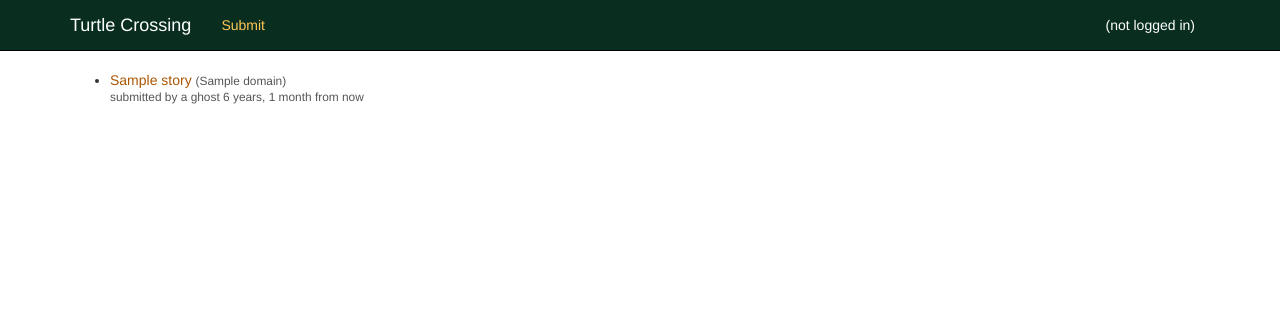
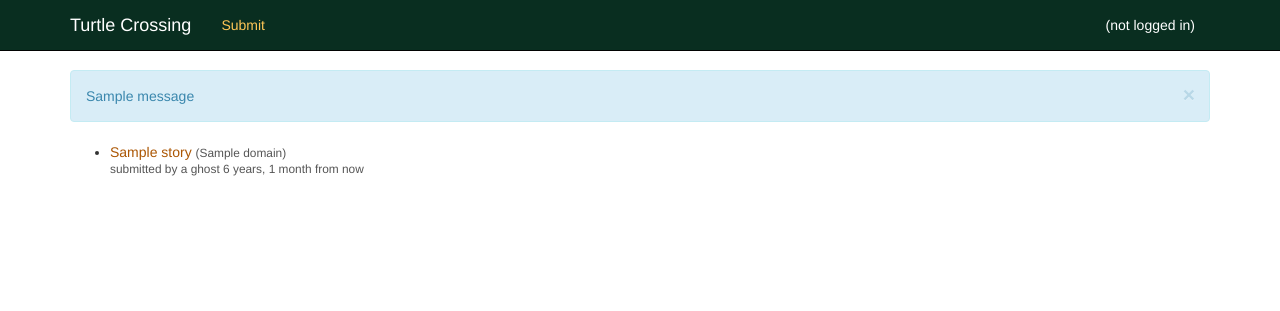
Before and after one commit to turtlecrossing/old-turtlecrossing, a Django app: template apps/osnap/stories/templates/osnap/front-page.html in a window 1280 px wide. Shown: the top 311 px of the page. Run offline with Django 3.2, Linux system fonts and the light colour scheme; the template is opened without the code that fills it: most values are stand-ins (such as "Sample title", 1, 10 or a date in 2020); one stand-in notice (Sample message) is shown; style sheets or scripts are compiled from the project's sources; parts of the project's set-up code (start-up, migrations or seed data) failed here and were passed over; some libraries are stand-ins or nearby versions.

Commit message:
add duplicate checker
The duplicate checker just checks to see that two stories with the same
URL aren't submitted within a reasonably short length of time.

(This also includes pretty alert styles!)

```diff
--- a/turtlecrossing/static/less/txing/layout.less
+++ b/turtlecrossing/static/less/txing/layout.less
@@ -4,3 +4,23 @@ body {
     padding-top: 70px;
     padding-bottom: 20px;
 }
+
+
+.alert-stack {
+    margin-bottom: @line-height-computed;
+
+    > .alert {
+        margin-bottom: 0;
+        border-radius: 0;
+    }
+
+    > .alert:first-child {
+        border-top-left-radius: @alert-border-radius;
+        border-top-right-radius: @alert-border-radius;
+    }
+
+    > .alert:last-child {
+        border-bottom-left-radius: @alert-border-radius;
+        border-bottom-right-radius: @alert-border-radius;
+    }
+}
--- a/turtlecrossing/templates/skeleton.html
+++ b/turtlecrossing/templates/skeleton.html
@@ -77,6 +77,18 @@
                 </div>
             </div>
 
+            <!-- Notifications -->
+            {% if messages %}
+                <div class="alert-stack">
+                    {% for message in messages %}
+                        <div class="alert alert-{{ message.tags }} alert-dismissable">
+                            <button type="button" class="close" data-dismiss="alert" aria-hidden="true">&times;</button>
+                            {{ message }}
+                        </div>
+                    {% endfor %}
+                </div>
+            {% endif %}
+
             <!-- Main Page Content -->
             {% block body %}
             {% endblock body %}
```
Also changed, not shown: apps/osnap/stories/managers.py (added, +47 -0 lines), apps/osnap/stories/models.py (+3 -1 lines), apps/osnap/stories/views.py (+12 -3 lines), turtlecrossing/settings/base.py (+16 -1 lines).
